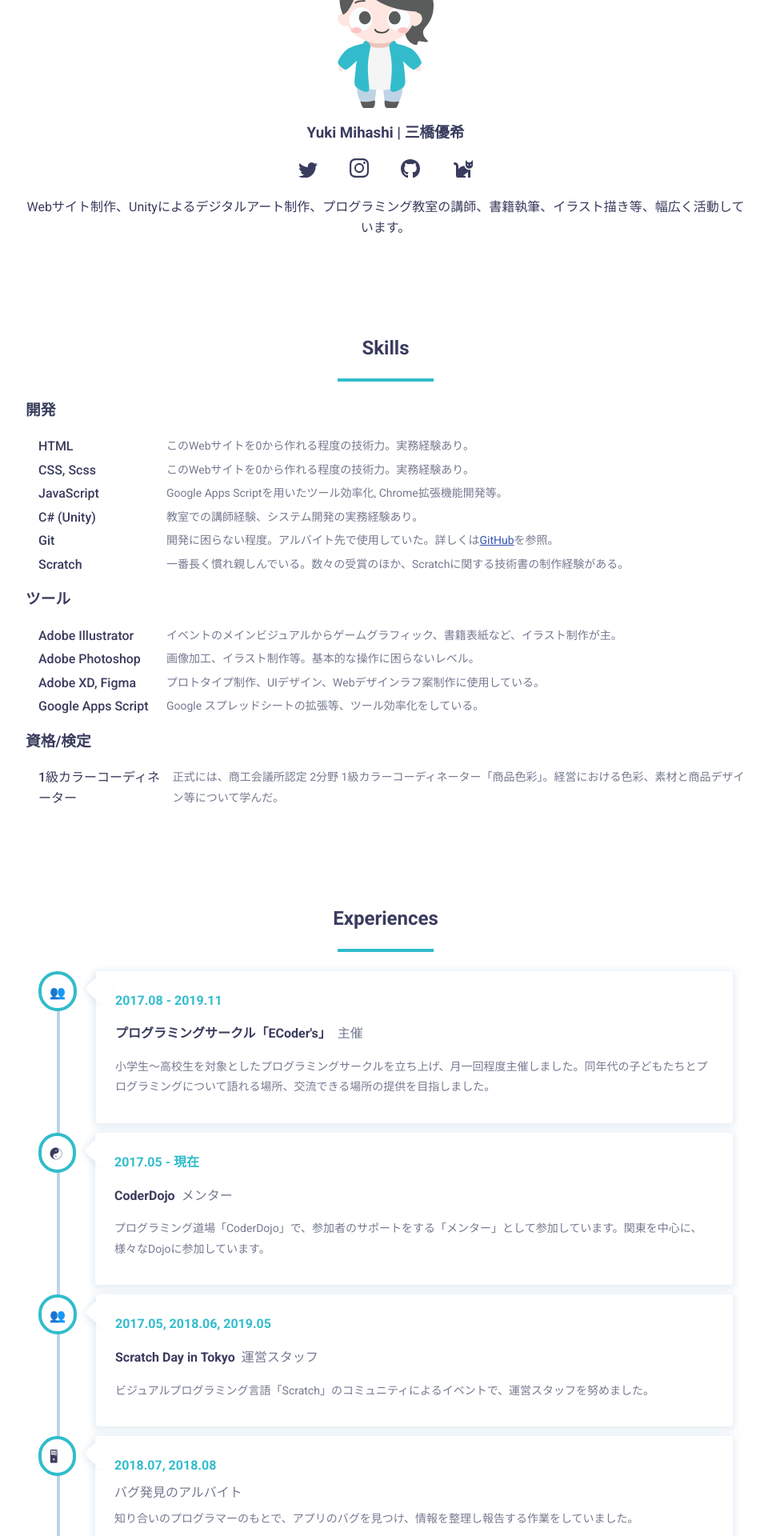
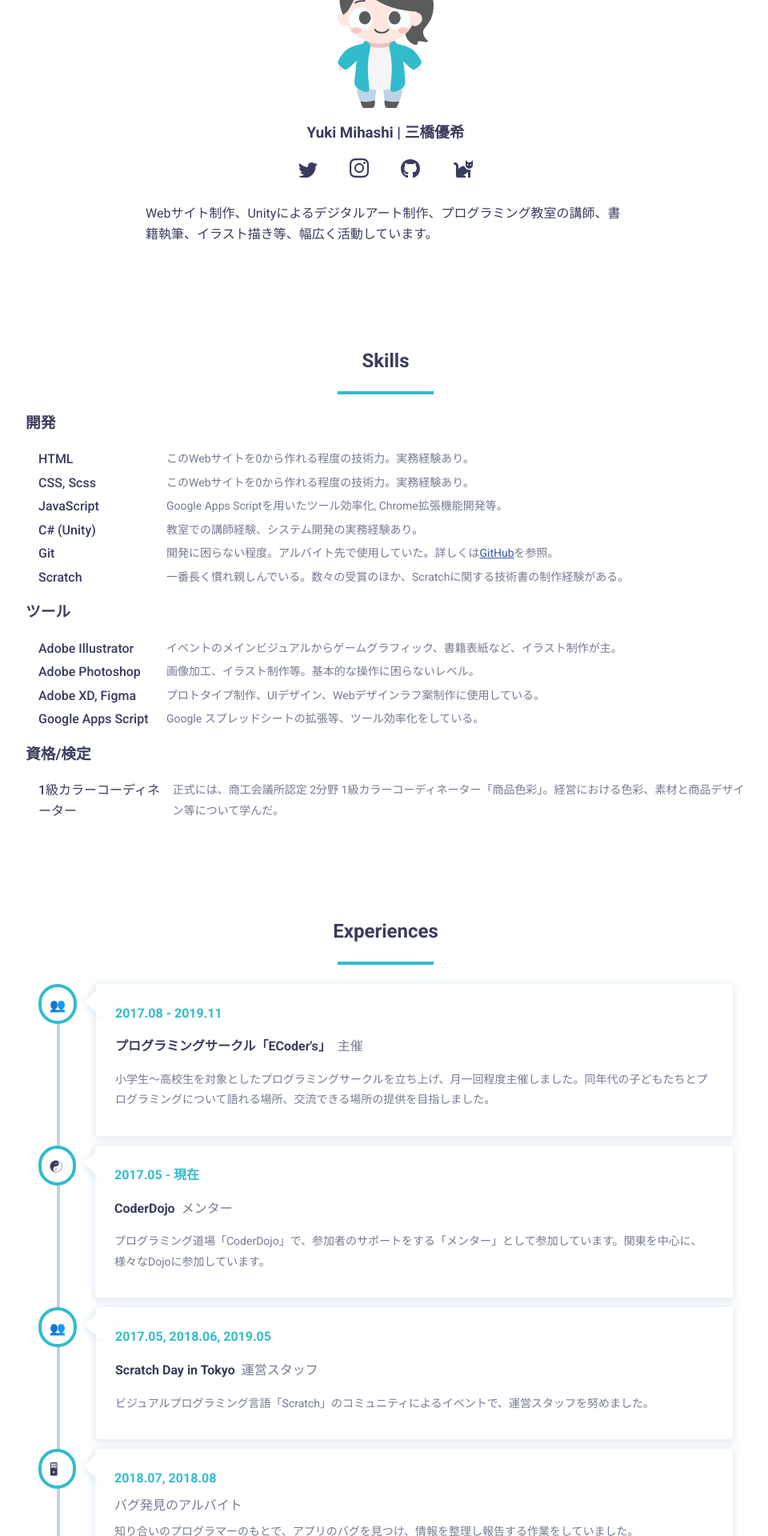
Before and after one commit to madoreenu/yuki384.github.io, a Jekyll site: the page built from about.md, in a window 1280 px wide. Shown: the part 337-2257 px from the top of the page at 80% size, without its empty margins (158-1118 px from the left). Built offline with Jekyll 4.4.1, drawn with Linux system fonts in a browser that asks for light colours; nearby versions of some CDN libraries; some web fonts are replaced.

Commit message:
「私について」の説明文幅縮めた

```diff
--- a/about.md
+++ b/about.md
@@ -13,7 +13,7 @@ layout: default
   <div>
     <h3>{{site.title}}</h3>
     {% include sns.html %}
-    <p>{{site.description}}</p>
+    <p class="about-me">{{site.description}}</p>
   </div>
 </section>
 <section>
--- a/assets/css/main.scss
+++ b/assets/css/main.scss
@@ -84,6 +84,12 @@ section{
 .sns p{
   margin: 0;
   display: inline;
+}
+
+.about-me{
+  max-width: 600px;
+  margin: 24px auto;
+  text-align: left;
 }
 
 .top-img{
```
